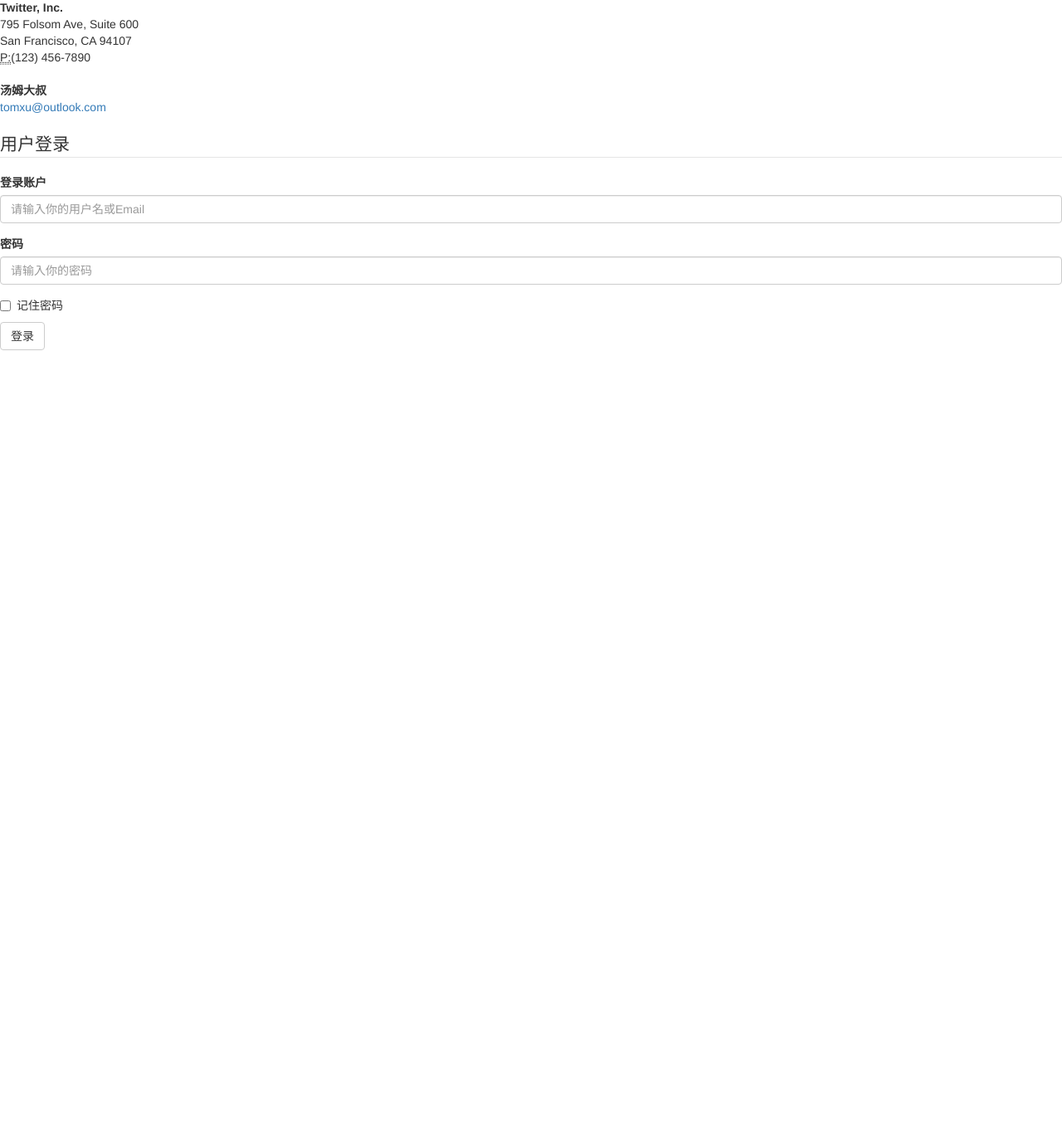
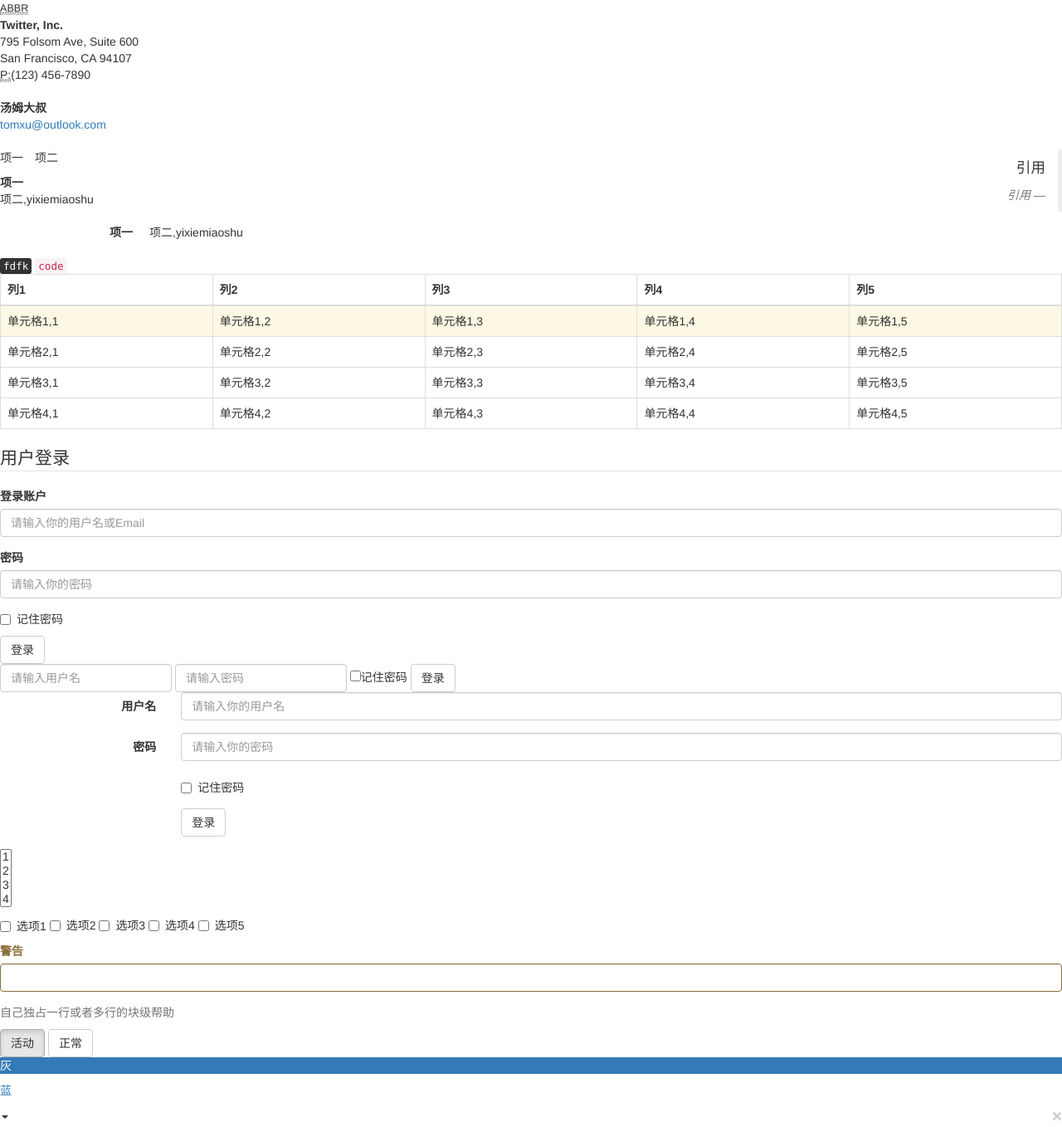
Before and after one commit to supercoderhawk/Understanding_Bootstrap, a plain HTML site: page chapter3/index.html in a window 1280 px wide. Shown: the part 1-1359 px from the top of the page at 83% size. Before the commit the page ends 800 px from the top, so only its background shows below. Drawn offline with Linux system fonts and the light colour scheme.

Commit message:
complete chapter 3

```diff
--- a/chapter3/index.html
+++ b/chapter3/index.html
@@ -8,6 +8,8 @@
 </head>
 
 <body>
+  <!--缩略语-->
+  <abbr title="缩略语" class="initialism">abbr</abbr>
   <!--地址元素-->
   <address>
         <strong>Twitter, Inc.</strong><br>
@@ -18,6 +20,73 @@
         <strong>汤姆大叔</strong><br>
         <a href="mailto:#">tomxu@outlook.com</a>
     </address>
+  <!-- 引用 -->
+  <blockquote class="pull-right">
+    <p>引用</p>
+    <small><cite title="测试">引用</cite></small>
+  </blockquote>
+  <!-- 内联列表 -->
+  <ul class="list-inline">
+    <li>项一</li>
+    <li>项二</li>
+  </ul>
+  <!-- 定义列表 -->
+  <dl>
+    <dt>项一</dt>
+    <dd>项二,yixiemiaoshu</dd>
+  </dl>
+  <dl class="dl-horizontal">
+    <dt>项一</dt>
+    <dd>项二,yixiemiaoshu</dd>
+  </dl>
+
+  <!-- 代码 -->
+  <kbd>fdfk</kbd>
+  <code>code</code>
+
+  <!-- 表格 -->
+  <div class="table-responsive">
+    <table class="table table-bordered table-hover">
+      <thead>
+        <th>列1</th>
+        <th>列2</th>
+        <th>列3</th>
+        <th>列4</th>
+        <th>列5</th>
+      </thead>
+      <tbody>
+        <tr class="warning">
+          <td>单元格1,1</td>
+          <td>单元格1,2</td>
+          <td>单元格1,3</td>
+          <td>单元格1,4</td>
+          <td>单元格1,5</td>
+        </tr>
+        <tr>
+          <td>单元格2,1</td>
+          <td>单元格2,2</td>
+          <td>单元格2,3</td>
+          <td>单元格2,4</td>
+          <td>单元格2,5</td>
+        </tr>
+        <tr>
+          <td>单元格3,1</td>
+          <td>单元格3,2</td>
+          <td>单元格3,3</td>
+          <td>单元格3,4</td>
+          <td>单元格3,5</td>
+        </tr>
+        <tr>
+          <td>单元格4,1</td>
+          <td>单元格4,2</td>
+          <td>单元格4,3</td>
+          <td>单元格4,4</td>
+          <td>单元格4,5</td>
+        </tr>
+      </tbody>
+    </table>
+  </div>
+
   <!--表单-->
   <form>
     <fieldset>
@@ -37,6 +106,66 @@
       <button type="submit" class="btn btn-default">登录</button>
     </fieldset>
   </form>
+
+  <form action="" class="form-inline">
+    <div class="form-group"><input type="text" class="form-control" placeholder="请输入用户名"></div>
+    <div class="form-group"><input type="text" class="form-control" placeholder="请输入密码"></div>
+    <div class="checkbox">
+      <label for=""><input type="checkbox">记住密码</label>
+      <button type="submit" class="btn btn-default">登录</button>
+    </div>
+  </form>
+
+  <form action="" class="form-horizontal" role="form">
+    <div class="form-group">
+      <label for="account" class="col-sm-2 control-label">用户名</label>
+      <div class="col-sm-10">
+        <input type="text" class="form-control" placeholder="请输入你的用户名">
+      </div>
+
+    </div>
+    <div class="form-group">
+      <label for="password" class="col-sm-2 control-label">密码</label>
+      <div class="col-sm-10">
+        <input type="text" class="form-control" placeholder="请输入你的密码">
+      </div>
+    </div>
+    <div class="form-group">
+      <div class="col-sm-offset-2 col-sm-10">
+        <div class="checkbox"><label for=""><input type="checkbox">记住密码</label></div>
+      </div>
+    </div>
+    <div class="form-group">
+      <div class="col-sm-offset-2 col-sm-10"><button class="btn btn-default" type="submit">登录</button></div>
+    </div>
+  </form>
+
+  <!-- select元素 -->
+  <select name="" id="" multiple="multiple">
+    <option value="">1</option>
+    <option value="">2</option>
+    <option value="">3</option>
+    <option value="">4</option>
+  </select>
+
+  <!-- 单选框和复选框 -->
+  <div class="checkbox">
+    <label for="" class="checkbox-inline"><input type="checkbox">选项1</input></label>
+    <label for=""><input type="checkbox">选项2</input></label>
+    <label for=""><input type="checkbox">选项3</input></label>
+    <label for=""><input type="checkbox">选项4</input></label>
+    <label for=""><input type="checkbox">选项5</input></label>
+  </div>
+
+  <div class="form-group has-warning"><label for="" class="control-label">警告</label><input type="text" class="form-control"></div>
+  <span class="help-block">自己独占一行或者多行的块级帮助</span>
+  <button class="btn btn-default active">活动</button>
+  <button class="btn btn-default">正常</button>
+  <p class="text-muted bg-primary">灰</p>
+  <p class="text-primary">蓝</p>
+  <a href="" class="close">&times;</a>
+  <div class="caret"></div>
+  <p class="text-hide" style="background-color:red;">文本</p>
 </body>
 
 </html>
```
Also changed, not shown: 1 other file. Lines whose indentation alone changed are shown as unchanged.
